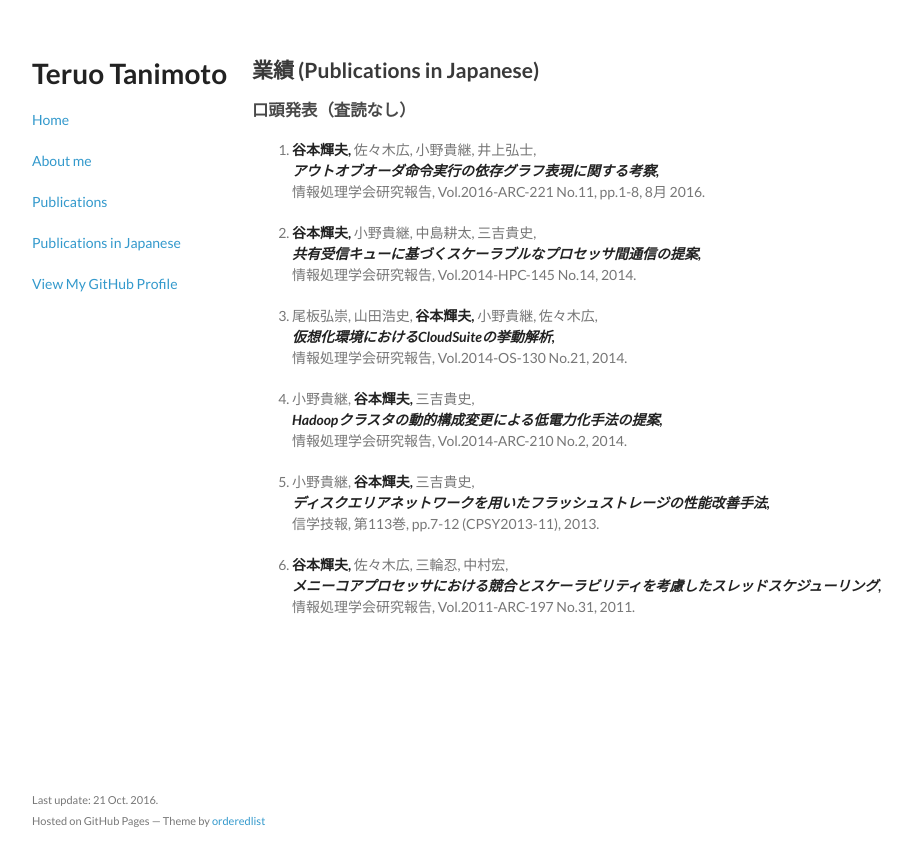
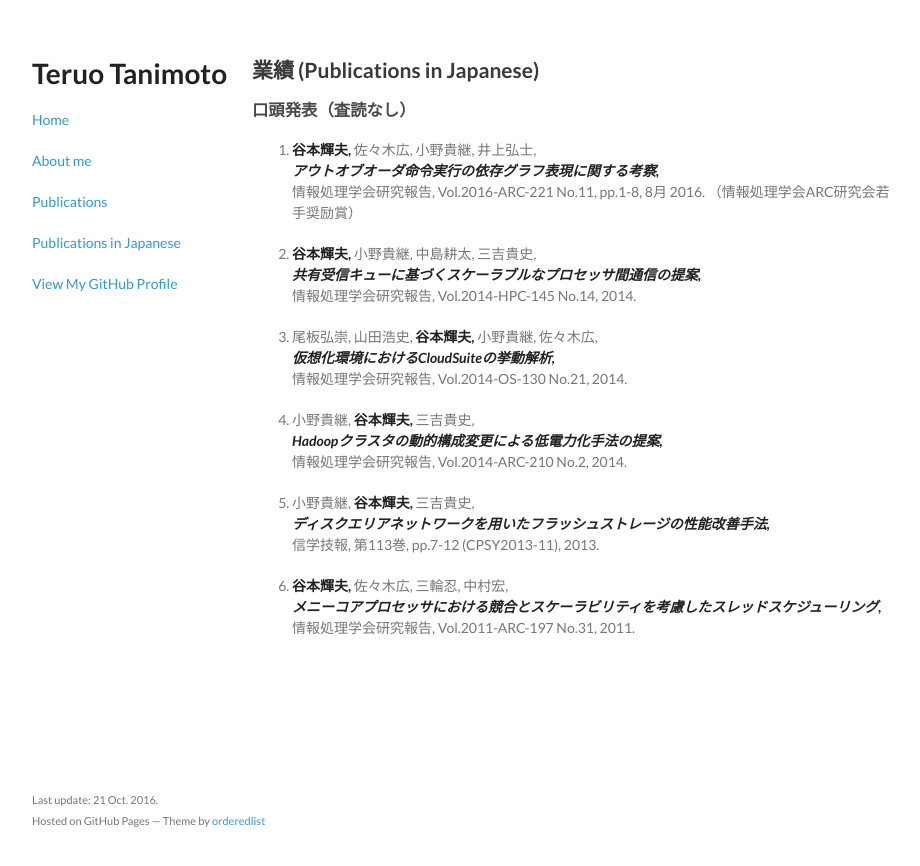
Before and after one commit to teruo41/teruo41.github.io, a Jekyll site: the page built from pubsinja.md, in a window 1280 px wide. Shown: the top 866 px of the page, without its empty margins (178-1098 px from the left). Built offline with Jekyll 4.4.1, drawn with Linux system fonts in a browser that asks for light colours.

Commit message:
Added award info to pubsinja.md

```diff
--- a/pubsinja.md
+++ b/pubsinja.md
@@ -15,6 +15,7 @@ title: Publications in Japanese
 0. __谷本輝夫,__ 佐々木広, 小野貴継, 井上弘士,
   ***アウトオブオーダ命令実行の依存グラフ表現に関する考察,***
   情報処理学会研究報告, Vol.2016-ARC-221 No.11, pp.1-8, 8月 2016.
+  （情報処理学会ARC研究会若手奨励賞）
 
 0. __谷本輝夫,__ 小野貴継, 中島耕太, 三吉貴史,
   ***共有受信キューに基づくスケーラブルなプロセッサ間通信の提案,***
```
